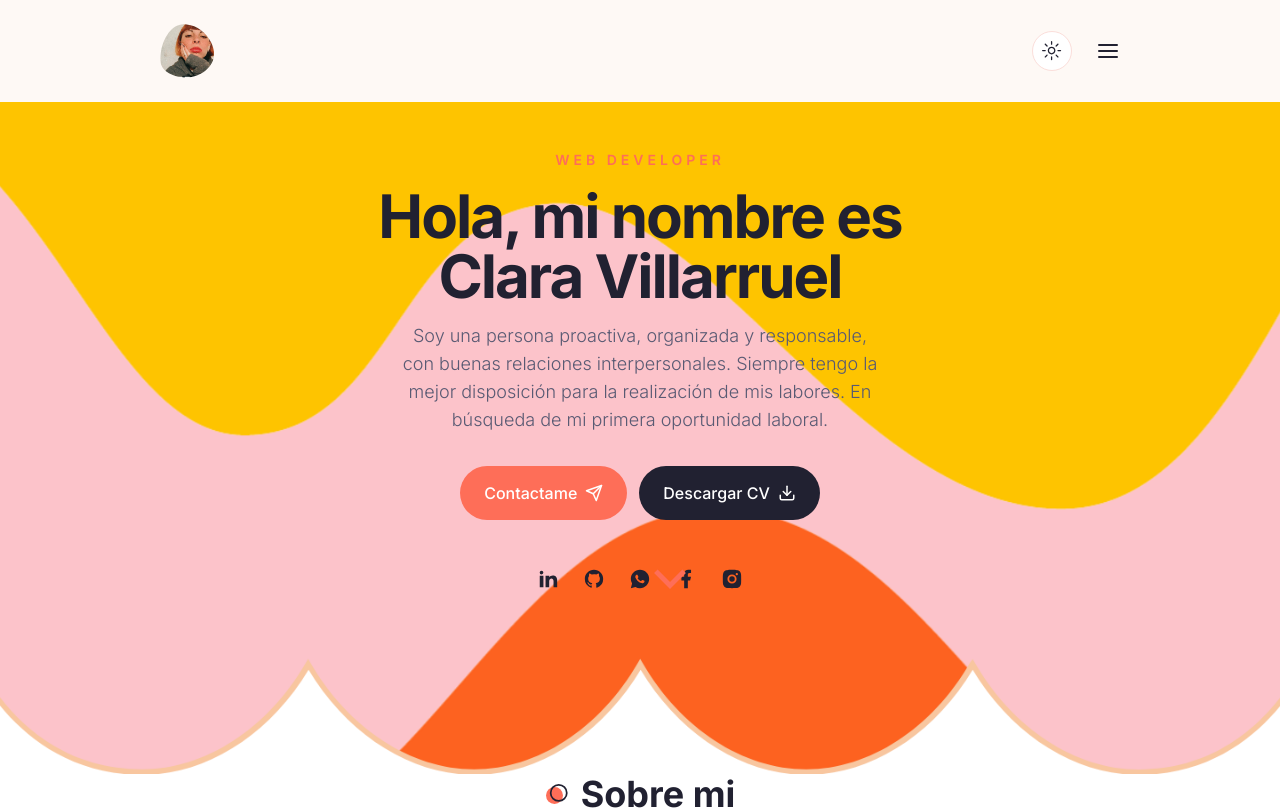
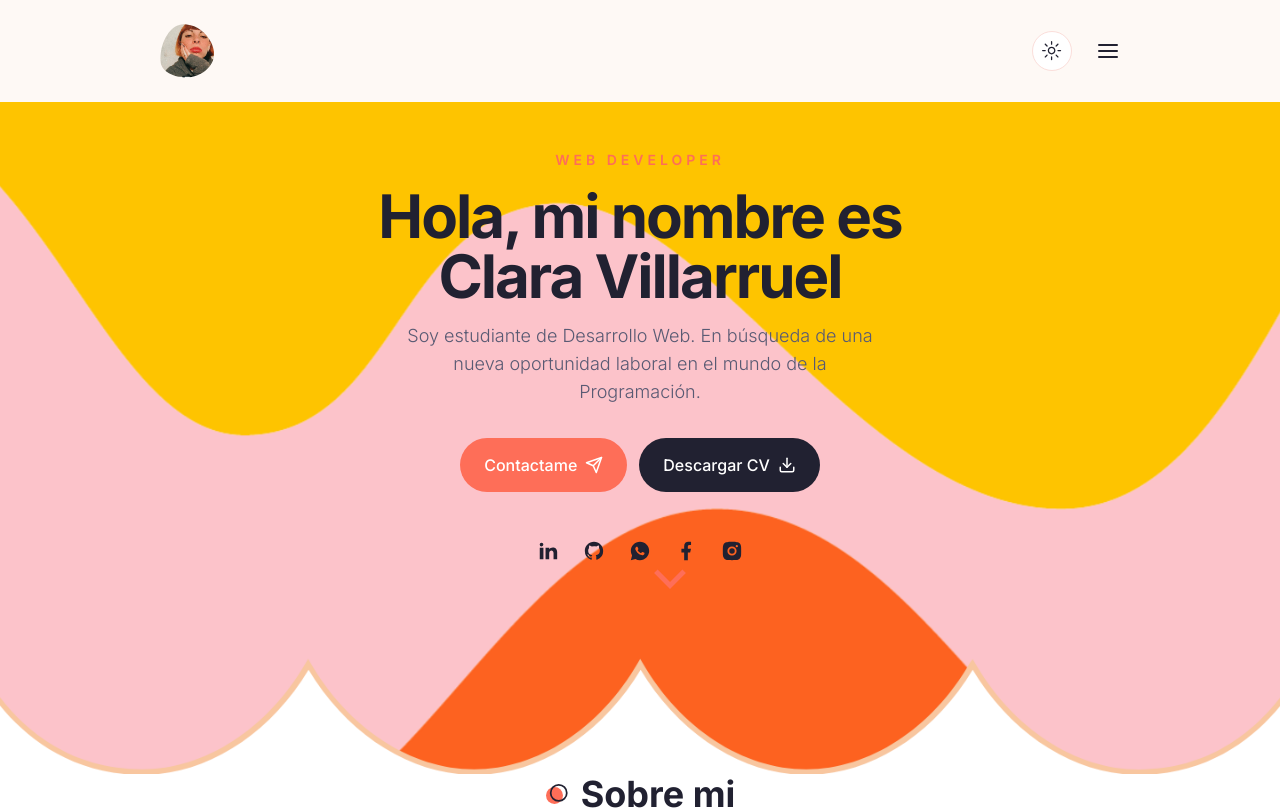
Before and after one commit to RumRage/portfolio, a Next.js app: page / in a window 1280 px wide. Shown: the top 810 px of the page. Built offline with nearby package versions, Linux system fonts and the light colour scheme.

Commit message:
titulo y fix

```diff
--- a/app/projects/page.jsx
+++ b/app/projects/page.jsx
@@ -80,7 +80,7 @@ const Projects = () => {
                   key={index}
                   value={category}
                   onClick={() => setCategory(category)}
-                  className="capitalize w-[172px] md:w-auto"
+                  className="capitalize w-[160px] md:w-auto"
                 >
                   {category}
                 </TabsTrigger>
--- a/components/Hero.jsx
+++ b/components/Hero.jsx
@@ -30,10 +30,8 @@ const Hero = () => {
             </div>
             <h1 className="h1 mb-4">Hola, mi nombre es Clara Villarruel</h1>
             <p className="subtitle max-w-[490px] mx-auto xl:mx-0">
-              Soy una persona proactiva, organizada y responsable, con buenas
-              relaciones interpersonales. Siempre tengo la mejor disposición
-              para la realización de mis labores. En búsqueda de mi primera
-              oportunidad laboral.
+              Soy estudiante de Desarrollo Web. En búsqueda de una nueva
+              oportunidad laboral en el mundo de la Programación.
             </p>
             {/* Botones */}
             <div className="flex flex-col gap-y-3 md:flex-row gap-x-3 mx-auto xl:mx-0 mb-12">
```
